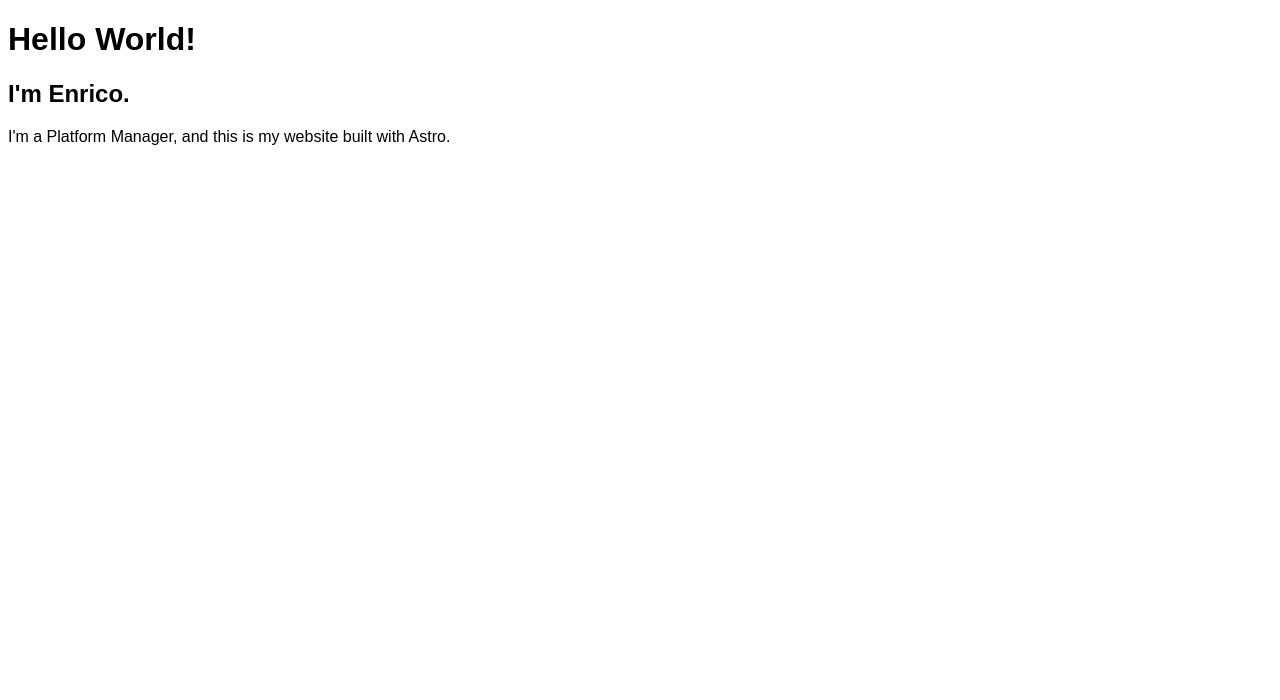
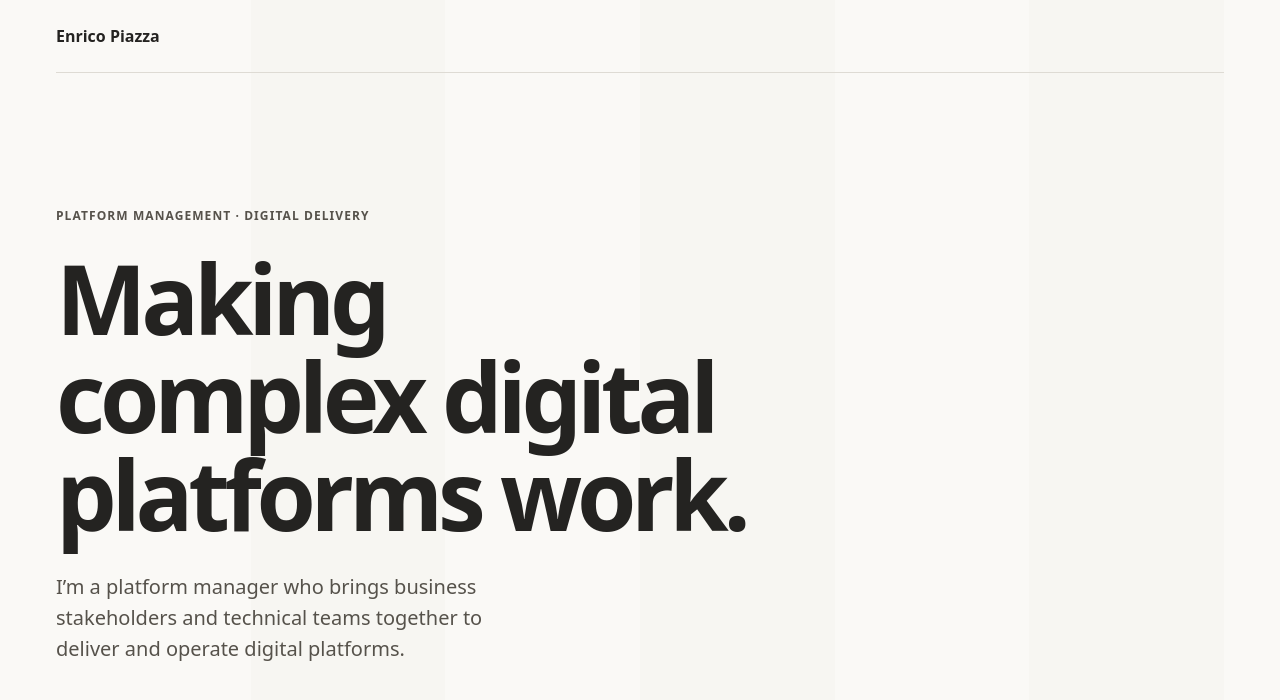
Before and after one commit to enridoku/website, an Astro site: page / in a window 1280 px wide. Built offline with nearby package versions, Linux system fonts and the light colour scheme; Astro itself is replaced by a stand-in of ours.

Commit message:
First homepage test

```diff
--- a/src/pages/index.astro
+++ b/src/pages/index.astro
@@ -1,24 +1,88 @@
----
-const name = "Enrico";
-const profession = "Platform Manager";
----
-
+<!doctype html>
 <html lang="en">
-	<head>
-		<meta charset="utf-8" />
-		<meta name="viewport" content="width=device-width" />
-		<title>Enrico P. website</title>
-	</head>
-	<body>
-		<h1>Hello World!</h1>
-		<h2>I'm {name}.</h2>
-		<p>I'm a {profession}, and this is my website built with Astro.</p>
-	</body>
+  <head>
+    <meta charset="utf-8" />
+    <meta name="viewport" content="width=device-width, initial-scale=1" />
+    <title>Enrico Piazza | Platform Management</title>
+  </head>
+  <body>
+    <div class="portfolio-grid">
+      <header>Enrico Piazza</header>
+      <main>
+        <p class="eyebrow">Platform Management · Digital Delivery</p>
+        <h1>Making complex digital platforms work.</h1>
+        <p class="intro">
+          I’m a platform manager who brings business stakeholders and technical
+          teams together to deliver and operate digital platforms.
+        </p>
+      </main>
+    </div>
+  </body>
+</html>
 
 <style>
   body {
-    font-family: Arial, sans-serif;
+    --paper: #faf9f6;
+    --stripe: #f7f6f2;
+    margin: 0;
+    padding-inline: clamp(16px, 5%, 56px);
+    background: var(--paper);
+    color: #242321;
+    font: 400 16px/1.5 system-ui, sans-serif;
+  }
+
+  .portfolio-grid {
+    --band: calc(100% / 6);
+    max-width: 76rem;
+    min-height: 100vh;
+    margin-inline: auto;
+    background: repeating-linear-gradient(
+      to right,
+      var(--paper) 0 var(--band),
+      var(--stripe) var(--band) calc(2 * var(--band))
+    );
+  }
+
+  header {
+    padding-block: 24px;
+    border-bottom: 1px solid #dedbd4;
+    font-weight: 650;
+  }
+
+  main {
+    padding-block: clamp(64px, 13vw, 134px) clamp(76px, 15vw, 156px);
+  }
+
+  .eyebrow {
+    margin: 0 0 24px;
+    color: #56524b;
+    font-size: 0.75rem;
+    font-weight: 650;
+    letter-spacing: 0.09em;
+    text-transform: uppercase;
+  }
+
+  h1 {
+    max-width: 15ch;
+    margin: 0;
+    font-size: clamp(2.35rem, 8.4vw, 6rem);
+    font-weight: 650;
+    line-height: 1.02;
+    letter-spacing: -0.055em;
+    text-wrap: balance;
+  }
+
+  .intro {
+    max-width: 43ch;
+    margin: 28px 0 0;
+    color: #56524b;
+    font-size: clamp(1rem, 2.2vw, 1.25rem);
+    line-height: 1.55;
+  }
+
+  @media (max-width: 600px) {
+    .portfolio-grid {
+      --band: 25%;
+    }
   }
 </style>
-
-</html>
```
